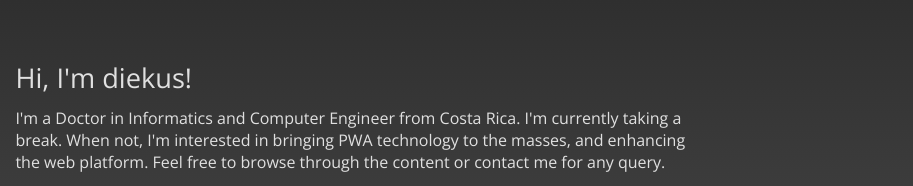
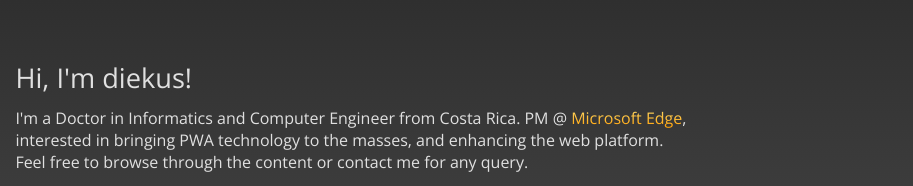
Before and after one commit to diekus-zz/diekus.github.io, a plain HTML site: page index.html in a window 1280 px wide. Shown: the top 186 px of the page, 367-1280 px from the left. Drawn offline with nearby package versions, Linux system fonts and the light colour scheme.

Commit message:
Update index.html

```diff
--- a/index.html
+++ b/index.html
@@ -21,7 +21,7 @@
                 <img src="image/diekus.jpg" class="profile-pic">
                 <span class="header-text">
                     <h1>Hi, I'm diekus!</h1>
-                    <p>I'm a Doctor in Informatics and Computer Engineer from Costa Rica. I'm currently taking a break. When not, I'm interested in bringing PWA technology to the masses, and enhancing the web platform. Feel free to browse through the content or contact me for any query.</p>
+                    <p>I'm a Doctor in Informatics and Computer Engineer from Costa Rica. PM @ <a href="https://www.microsoftedgeinsider.com/en-us/">Microsoft Edge</a>, interested in bringing PWA technology to the masses, and enhancing the web platform. Feel free to browse through the content or contact me for any query.</p>
                 </span>
                     <div class="social-links">
                     <a href="https://twitter.com/diekus"><img class="social-icon" alt="Twitter" src="vector/icon-twitter.svg"></a>
```
